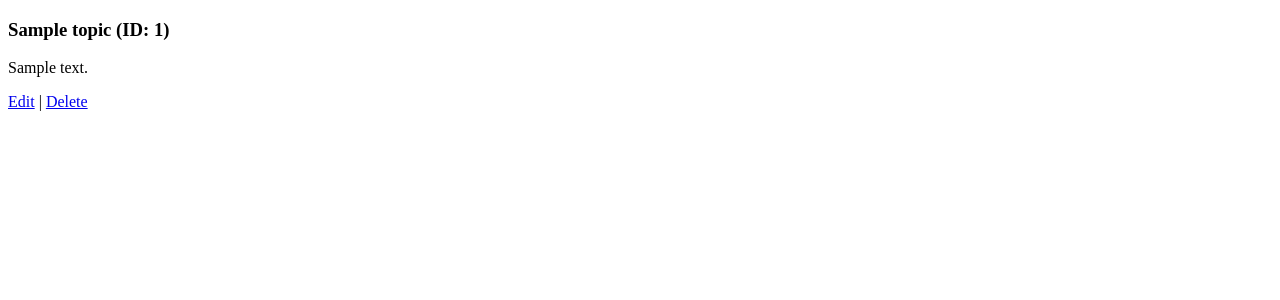
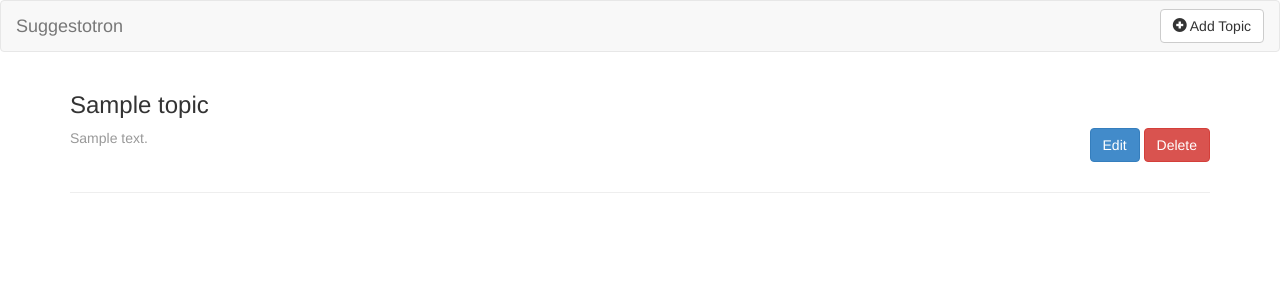
Before and after one commit to phpbridge/suggestotron, a PHP site: page / in a window 1280 px wide. Shown: the top 300 px of the page. Run offline with PHP 8.4, Linux system fonts and the light colour scheme; tables that the repository leaves empty or names only in its code hold one stand-in row (values such as "Sample post").

Commit message:
Update layout/styles using bootstrap

```diff
--- a/public/index.php
+++ b/public/index.php
@@ -10,20 +10,50 @@ $topics = $data->getAllTopics();
 <html>
     <head>
         <title>Suggestotron</title>
+        <link rel="stylesheet" type="text/css" href="/css/bootstrap.min.css">
     </head>
     <body>
-        <?php
-        foreach ($topics as $topic) {
-            echo "<h3>" .$topic['title']. " (ID: " .$topic['id']. ")</h3>";
-            echo "<p>";
-            echo nl2br($topic['description']);
-            echo "</p>";
-            echo "<p>";
-            echo "<a href='/edit.php?id=" .$topic['id']. "'>Edit</a>";
-            echo " | ";
-            echo "<a href='/delete.php?id=" .$topic['id']. "'>Delete</a>";
-            echo "</p>";
-        }
-        ?>
+        <nav class="navbar navbar-default" role="navigation">
+            <div class="container-fluid">
+                <div class="navbar-header">
+                    <a class="navbar-brand" href="#">Suggestotron</a>
+                </div>
+                <form class="navbar-form navbar-right" role="search">
+                    <a href="/add.php" class="btn btn-default">
+                        <span class="glyphicon glyphicon-plus-sign"></span>
+                        Add Topic
+                    </a>
+                </form>
+            </div>
+        </nav>
+        <div class="container">
+            <?php
+            foreach ($topics as $topic) {
+                ?>
+                <section>
+                    <div class="row">
+                        <div class="col-xs-12">
+                            <h3><?=$topic['title'];?></h3>
+                        </div>
+                    </div>
+                    <div class="row">
+                        <div class="col-xs-8">
+                            <p class="text-muted">
+                                <?=nl2br($topic['description']);?>
+                            </p>
+                        </div>
+                        <div class="col-xs-4">
+                            <p class="pull-right">
+                                <a href="/edit.php?id=<?=$topic['id']; ?>" class="btn btn-primary">Edit</a>
+                                <a href="/delete.php?id=<?=$topic['id']; ?>" class="btn btn-danger">Delete</a>
+                            </p>
+                        </div>
+                    </div>
+                </section>
+                <hr>
+                <?php
+            }
+            ?>
+        </div>
     </body>
 </html>
```
